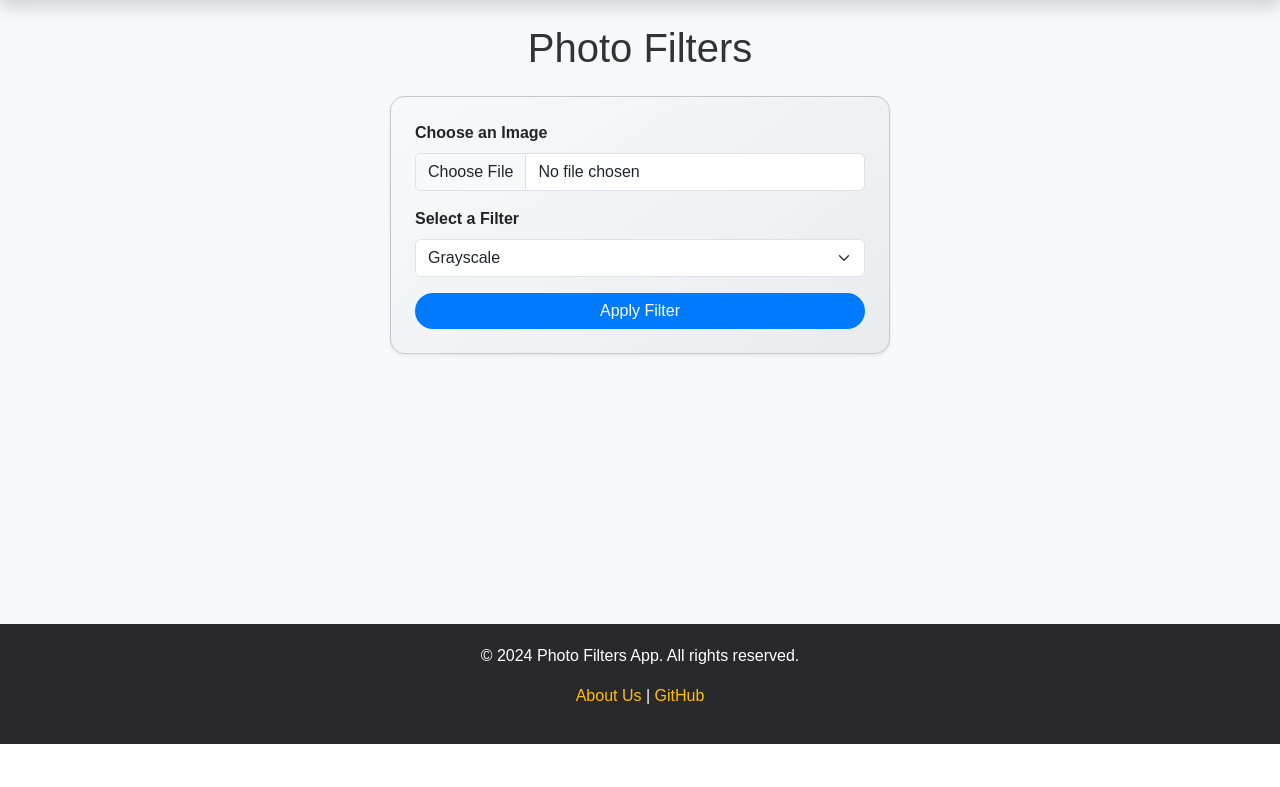
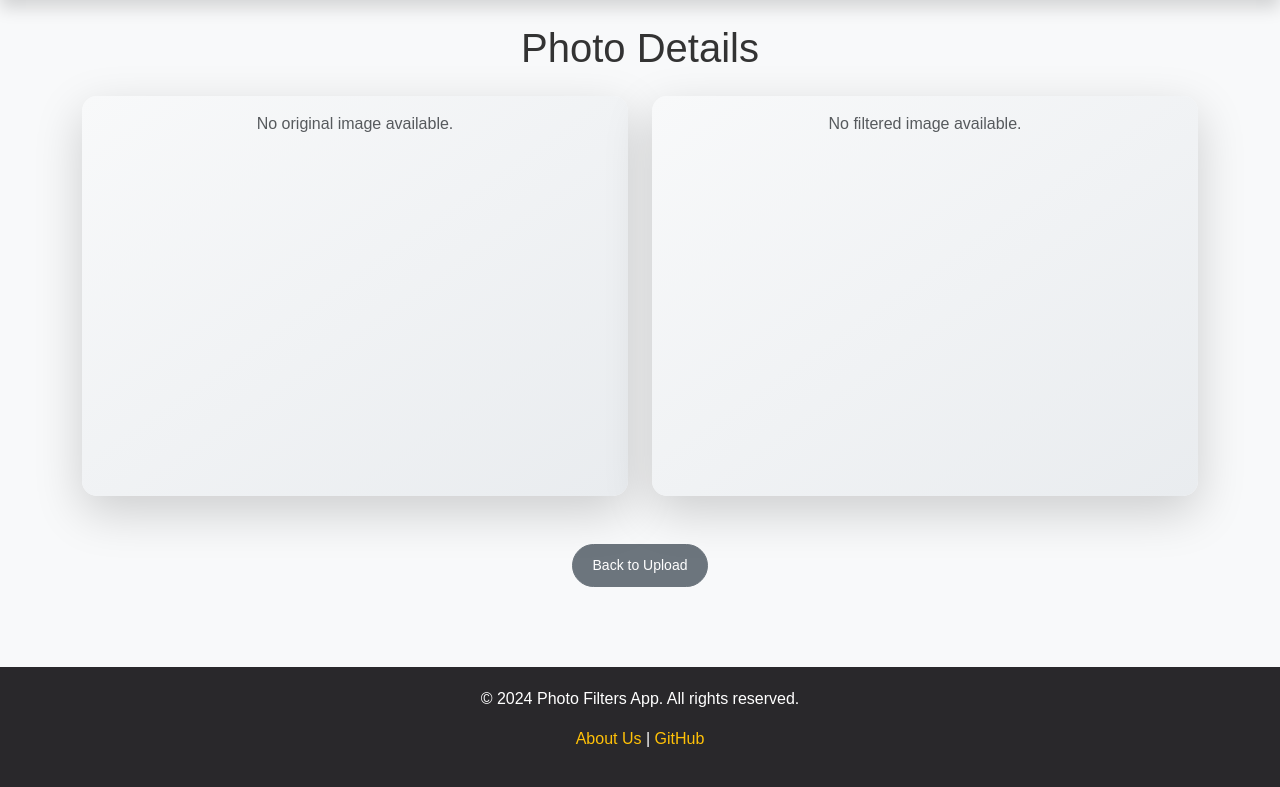
Before and after one commit to dumanyes/INF440DIPproject, a Django app: page /photo_filter/upload/ in a window 1280 px wide. Shown: the part 56-843 px from the top of the page. Before the commit the page ends 800 px from the top, so only its background shows below. Run offline with Django 4.2, Linux system fonts and the light colour scheme; parts of the project's set-up code (start-up, migrations or seed data) failed here and were passed over; some libraries are stand-ins or nearby versions.

Commit message:
commit first

```diff
--- a/photo_filter/urls.py
+++ b/photo_filter/urls.py
@@ -4,11 +4,11 @@ from django.urls import path
 from . import views
 
 urlpatterns = [
-    path('upload/', views.upload_photo, name='upload_photo'),  # Upload photo
-    path('photo/<int:pk>/', views.photo_detail, name='photo_detail'),  # View uploaded or filtered photo
-    path('about-us/', views.about_us, name='about_us'),  # About Us page
+    path('upload/', views.upload_photo, name='upload_photo'),
+    path('photo/<int:pk>/', views.photo_detail, name='photo_detail'),
+    path('about-us/', views.about_us, name='about_us'),
 ]
 
-# Serve media files during development (only for DEBUG=True)
+# Serve media files during development
 if settings.DEBUG:
     urlpatterns += static(settings.MEDIA_URL, document_root=settings.MEDIA_ROOT)
--- a/photo_filter/views.py
+++ b/photo_filter/views.py
@@ -16,6 +16,20 @@ from .utils import (
 # Configure logging for debugging purposes
 logger = logging.getLogger(__name__)
 
+def save_filtered_image(photo, filtered_image):
+    # Define the save path
+    filtered_path = f'photos/filtered/filtered_{photo.original_image.name}'
+    filtered_full_path = os.path.join(settings.MEDIA_ROOT, filtered_path)
+
+    # Ensure directories exist
+    os.makedirs(os.path.dirname(filtered_full_path), exist_ok=True)
+
+    # Save the filtered image to the defined path
+    filtered_image.save(filtered_full_path)
+
+    # Update the model instance
+    photo.filtered_image.name = filtered_path
+    photo.save()
 # Upload photo and apply filters
 def upload_photo(request):
     if request.method == 'POST':
--- a/templates/photo_filter/upload.html
+++ b/templates/photo_filter/upload.html
@@ -1,60 +1,95 @@
 {% extends 'base.html' %}
-{% load widget_tweaks %}
 
-{% block title %}Upload Photo{% endblock %}
+{% block title %}Photo Details{% endblock %}
 
 {% block content %}
-<h1 class="text-center mb-4">Photo Filters</h1>
-<div class="card shadow-sm p-4 mt-4 mx-auto card-custom" style="max-width: 500px;">
-    <form method="POST" enctype="multipart/form-data">
-        {% csrf_token %}
+<h1 class="text-center mb-4">Photo Details</h1>
 
-        <div class="mb-3">
-            <label for="id_original_image" class="form-label">Choose an Image</label>
-            {{ form.original_image|add_class:"form-control" }}
+<div class="row justify-content-center">
+    <!-- Original Image -->
+    <div class="col-md-6 mb-4">
+        <div class="card shadow-lg border-0 card-custom">
+            {% if photo.original_image %}
+                <img src="{{ photo.original_image.url }}"
+                     class="card-img-top rounded-top"
+                     alt="Original Image of {{ photo.description|default:'No description' }}">
+                <div class="card-body text-center">
+                    <h5 class="card-title fw-bold">Original Image</h5>
+                </div>
+            {% else %}
+                <div class="card-body text-center">
+                    <p class="text-muted">No original image available.</p>
+                </div>
+            {% endif %}
         </div>
+    </div>
 
-        <div class="mb-3">
-            <label for="filter_type" class="form-label">Select a Filter</label>
-            <select name="filter_type" id="filter_type" class="form-select">
-                <option value="grayscale">Grayscale</option>
-                <option value="edge_detection">Edge Detection</option>
-                <option value="gaussian_blur">Gaussian Blur</option>
-                <option value="sepia">Sepia</option>
-                <option value="sharpening">Sharpening</option>
-                <option value="embossing">Embossing</option>
-            </select>
+    <!-- Filtered Image -->
+    <div class="col-md-6 mb-4">
+        <div class="card shadow-lg border-0 card-custom">
+            {% if photo.filtered_image %}
+                <img src="{{ photo.filtered_image.url }}"
+                     class="card-img-top rounded-top"
+                     alt="Filtered Image of {{ photo.description|default:'No description' }}">
+                <div class="card-body text-center">
+                    <h5 class="card-title fw-bold">Filtered Image</h5>
+                    <a href="{{ photo.filtered_image.url }}" class="btn btn-success btn-rounded mt-3" download>
+                        <i class="fas fa-download"></i> Download Filtered Image
+                    </a>
+                </div>
+            {% else %}
+                <div class="card-body text-center">
+                    <p class="text-muted">No filtered image available.</p>
+                </div>
+            {% endif %}
         </div>
-
-        <button type="submit" class="btn btn-custom w-100 btn-rounded">Apply Filter</button>
-    </form>
+    </div>
 </div>
 
+<!-- Back to Upload Page -->
+<div class="text-center mt-4">
+    <a href="{% url 'upload_photo' %}" class="btn btn-secondary btn-rounded">Back to Upload</a>
+</div>
+
+<!-- Style Section -->
 <style>
-    /* Custom Card Styling */
     .card-custom {
-        border-radius: 15px; /* Slightly rounded corners */
-        background: linear-gradient(145deg, #f8f9fa, #e9ecef); /* Subtle gradient */
-        box-shadow: 0 8px 15px rgba(0, 0, 0, 0.1), 0 -4px 15px rgba(255, 255, 255, 0.5); /* Elevated shadow */
+        border-radius: 15px;
+        background: linear-gradient(145deg, #f8f9fa, #e9ecef);
+        box-shadow: 0 8px 15px rgba(0, 0, 0, 0.1), 0 -4px 15px rgba(255, 255, 255, 0.5);
         transition: transform 0.3s ease, box-shadow 0.3s ease;
-    }
-    .card-custom:hover {
-        box-shadow: 0 12px 20px rgba(0, 0, 0, 0.2), 0 -6px 20px rgba(255, 255, 255, 0.5); /* Enhanced shadow on hover */
+        min-height: 400px;
+        display: flex;
+        flex-direction: column;
+        justify-content: space-between;
     }
 
-    /* Button Styling */
-    .btn-custom {
-        background-color: #007bff; /* Bright blue color */
+    .card-custom:hover {
+        transform: translateY(-5px);
+        box-shadow: 0 12px 20px rgba(0, 0, 0, 0.2), 0 -6px 20px rgba(255, 255, 255, 0.5);
+    }
+
+    .btn-rounded {
+        border-radius: 50px;
+        padding: 10px 20px;
+        font-size: 14px;
+    }
+
+    .btn-success {
+        background-color: #28a745;
         color: white;
         border: none;
         transition: background-color 0.3s ease, transform 0.2s ease;
     }
-    .btn-custom:hover {
-        background-color: #0056b3; /* Darker blue for hover */
-        box-shadow: 0 4px 10px rgba(0, 0, 0, 0.2); /* Button shadow on hover */
+
+    .btn-success:hover {
+        background-color: #218838;
+        transform: translateY(-2px);
+        box-shadow: 0 4px 10px rgba(0, 0, 0, 0.2);
     }
-    .btn-rounded {
-        border-radius: 50px;
+
+    i.fas.fa-download {
+        margin-right: 8px;
     }
 </style>
 {% endblock %}
```
Also changed, not shown: INF440assign/settings.py (+7 -6 lines), templates/photo_filter/about_us.html (+21 -3 lines), db.sqlite3.
